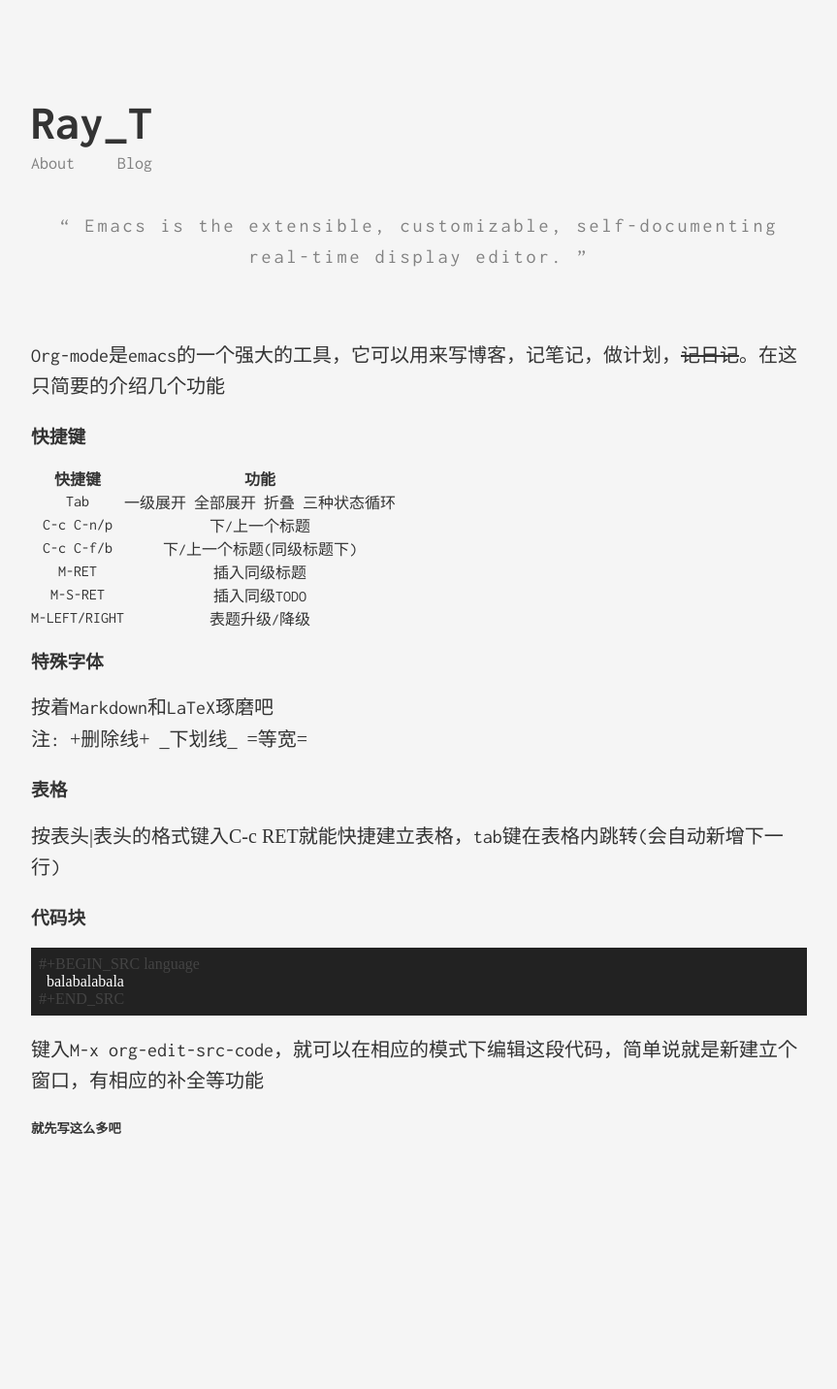
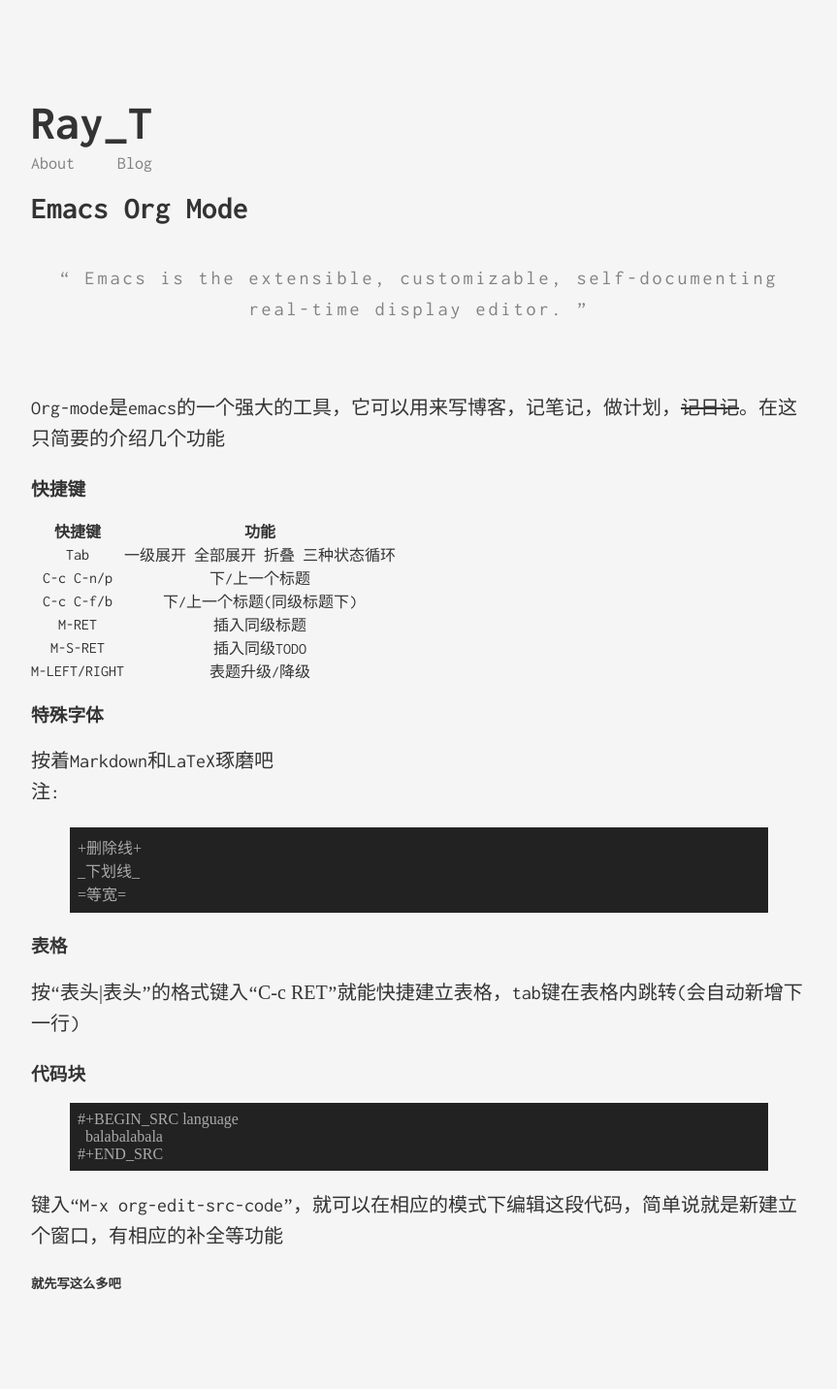
Before and after one commit to TengXuanyu/teng.github.io, a Jekyll site: the page built from _posts/2020-07-03-Emacs_org-mode.markdown, in a window 1280 px wide. Shown: the whole page at 97% size, without its empty margins (208-1071 px from the left). Built offline with Jekyll 4.4.1, drawn with Linux system fonts in a browser that asks for light colours; before the commit the page ends 1272 px from its top, so only the background shows below that; some of the changed lines change nothing that is shown.

Commit message:
算是改完了

````diff
--- a/_posts/2020-07-03-Emacs_org-mode.markdown
+++ b/_posts/2020-07-03-Emacs_org-mode.markdown
@@ -3,6 +3,7 @@
 title: Emacs Org Mode
 categories: CS
 ---
+# Emacs Org Mode
 
 > Emacs is the extensible, customizable, self-documenting real-time display editor.
 
@@ -22,21 +23,28 @@
 ### 特殊字体
 
 按着Markdown和LaTeX琢磨吧<br>
-注:  `+删除线+`
-    `_下划线_`
-    `=等宽=`
+注:<br>
+
+{% highlight html %}
++删除线+
+_下划线_
+=等宽=
+{% endhighlight %}
+
 
 ### 表格
 
-按`表头|表头`的格式键入`C-c RET`就能快捷建立表格，tab键在表格内跳转(会自动新增下一行)
+按“`表头|表头`”的格式键入“`C-c RET`”就能快捷建立表格，tab键在表格内跳转(会自动新增下一行)
 
 ### 代码块
 
-```
+{% highlight html %}
 #+BEGIN_SRC language
   balabalabala
 #+END_SRC
-```
-键入M-x org-edit-src-code，就可以在相应的模式下编辑这段代码，简单说就是新建立个窗口，有相应的补全等功能
+
+{% endhighlight %}
+
+键入“M-x org-edit-src-code”，就可以在相应的模式下编辑这段代码，简单说就是新建立个窗口，有相应的补全等功能
 
 ##### 就先写这么多吧
````
